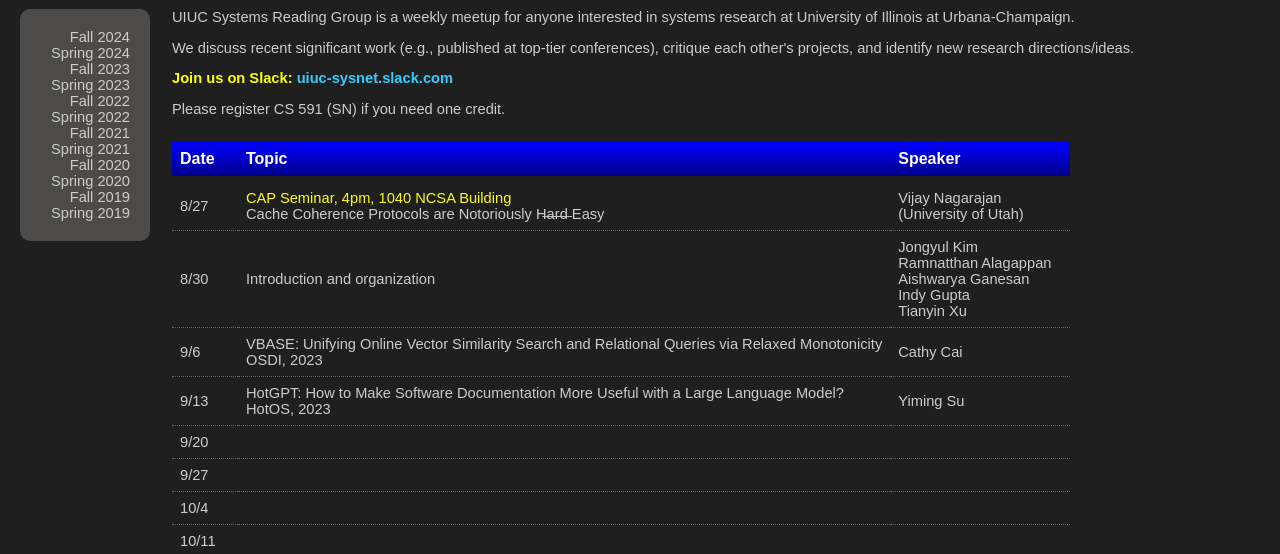
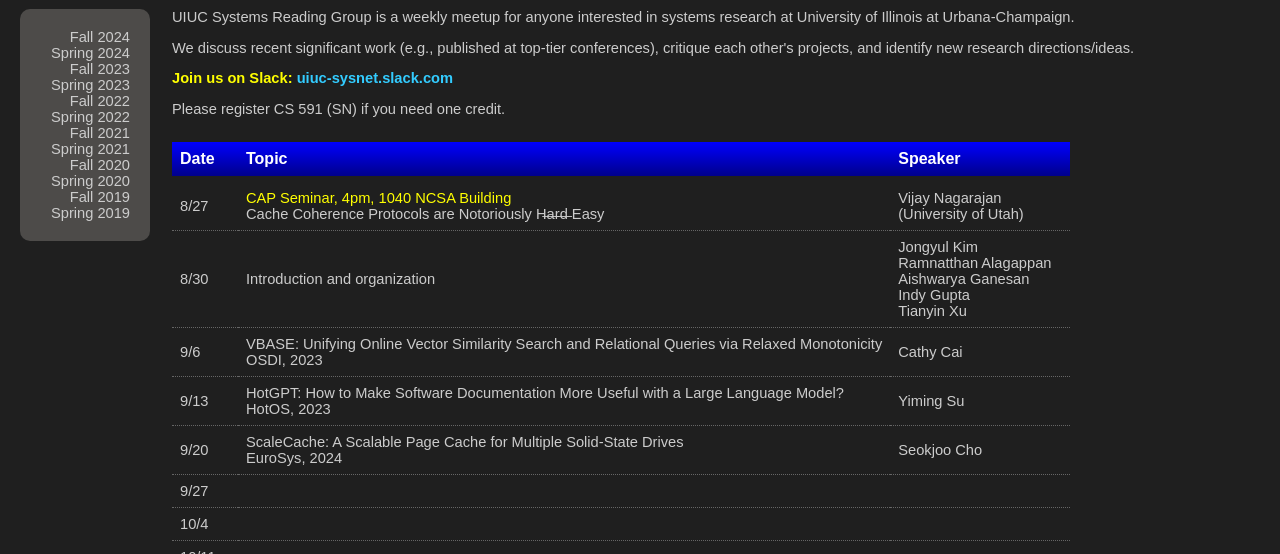
Before and after one commit to systems-seminar-uiuc/systems-seminar-uiuc.github.io, a plain HTML site: page fall24/index.html in a window 1280 px wide. Shown: the part 141-695 px from the top of the page. Drawn offline with Linux system fonts and the light colour scheme.

Commit message:
add 9/20 talk title

```diff
--- a/fall24/index.html
+++ b/fall24/index.html
@@ -156,11 +156,13 @@
                                 <td> 9/20 </td>
 
                                 <td>
-
+                                    ScaleCache: A Scalable Page Cache for Multiple Solid-State Drives
+                                    <br>
+                                    EuroSys, 2024
                                 </td>
 
                                 <td>
-
+                                    Seokjoo Cho
                                 </td>
                             </tr>
 
```
